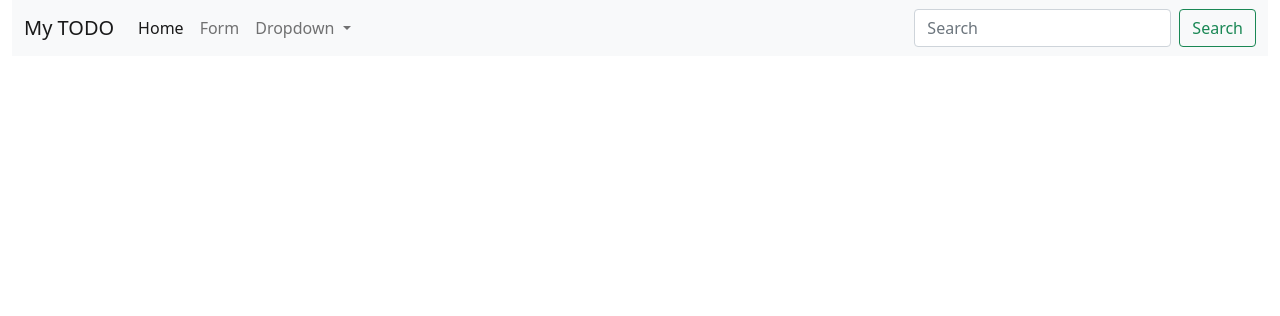
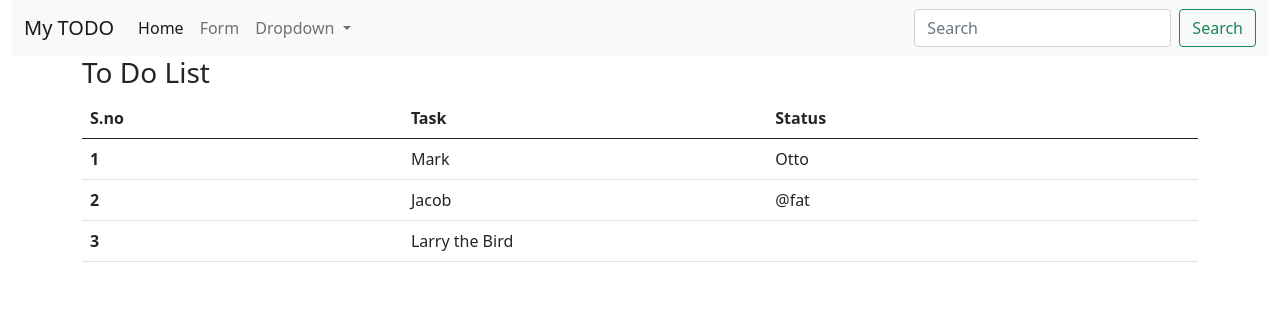
Before and after one commit to ayush-kumar-pandit/jio-internship, a Flask app: page / in a window 1280 px wide. Shown: the top 316 px of the page. Run offline with Flask 3, Linux system fonts and the light colour scheme.

Commit message:
Web API with Flask

```diff
--- a/Web API with Flask/API Endipoints/app.py
+++ b/Web API with Flask/API Endipoints/app.py
@@ -1,4 +1,4 @@
-from flask import Flask,render_template
+from flask import Flask,render_template,redirect,url_for
 
 app = Flask(__name__)
 
@@ -11,9 +11,7 @@ def form():
     return render_template('form.html')
 
 
-# @app.route('/<name>')
-# def print_name(name):
-#     return 'Hello, {}'.format(name)
+
 
 if __name__ == '__main__':
     app.run(debug = True)
--- a/Web API with Flask/API Endipoints/templates/form.html
+++ b/Web API with Flask/API Endipoints/templates/form.html
@@ -58,7 +58,7 @@
         <form>
             <div class="mb-3">
                 <label for="task" class="form-label">Task</label>
-                <input type="text" class="form-control" id="task" aria-describedby="emailHelp">
+                <input type="text" class="form-control" id="task" aria-describedby="taskdetail">
             </div>
             <div class="mb-3">
                 <label for="stat" class="form-label">Status</label>
--- a/Web API with Flask/API Endipoints/templates/index.html
+++ b/Web API with Flask/API Endipoints/templates/index.html
@@ -37,8 +37,8 @@
                                 Dropdown
                             </a>
                             <ul class="dropdown-menu" aria-labelledby="navbarDropdown">
-                                <li><a class="dropdown-item" href="#">Action</a></li>
-                                <li><a class="dropdown-item" href="#">Another action</a></li>
+                                <li><a class="dropdown-item" href="#">Update List</a></li>
+                                <li><a class="dropdown-item" href="#">Delete List</a></li>
                                 <li>
                                     <hr class="dropdown-divider">
                                 </li>
@@ -55,9 +55,9 @@
             </div>
         </nav>
     </div>
-
-    <!-- <div class="container">
-        <table class="table">
+    <div class="container">
+        <h3>To Do List</h3>
+        <table class="table table-hover">
             <thead>
                 <tr>
                     <th scope="col">S.no</th>
@@ -82,7 +82,8 @@
                 </tr>
             </tbody>
         </table>
-    </div> -->
+    </div>
+
 
     <!-- Optional JavaScript; choose one of the two! -->
 
```
